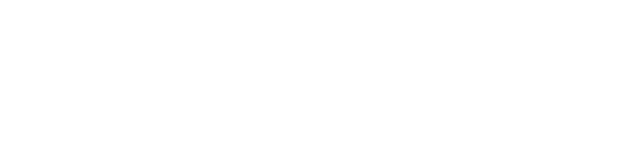
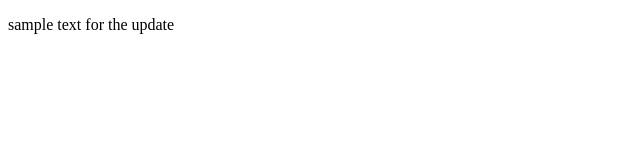
Before and after one commit to alekie02/new-repo, a plain HTML site: page index.html in a window 1280 px wide. Shown: the whole page, without its empty margins (0-640 px from the left). Drawn offline with Linux system fonts and the light colour scheme.

Commit message:
zzzleavemelon3

```diff
--- a/index.html
+++ b/index.html
@@ -4,6 +4,7 @@
     <meta charset="UTF-8" />
     <meta name="viewport" conent="width=device-width, initial-scale=1.0" />
     <title>first-project</title>
+	<p>sample text for the update<p>
   </head>
   <body></body>
 </html>
```
